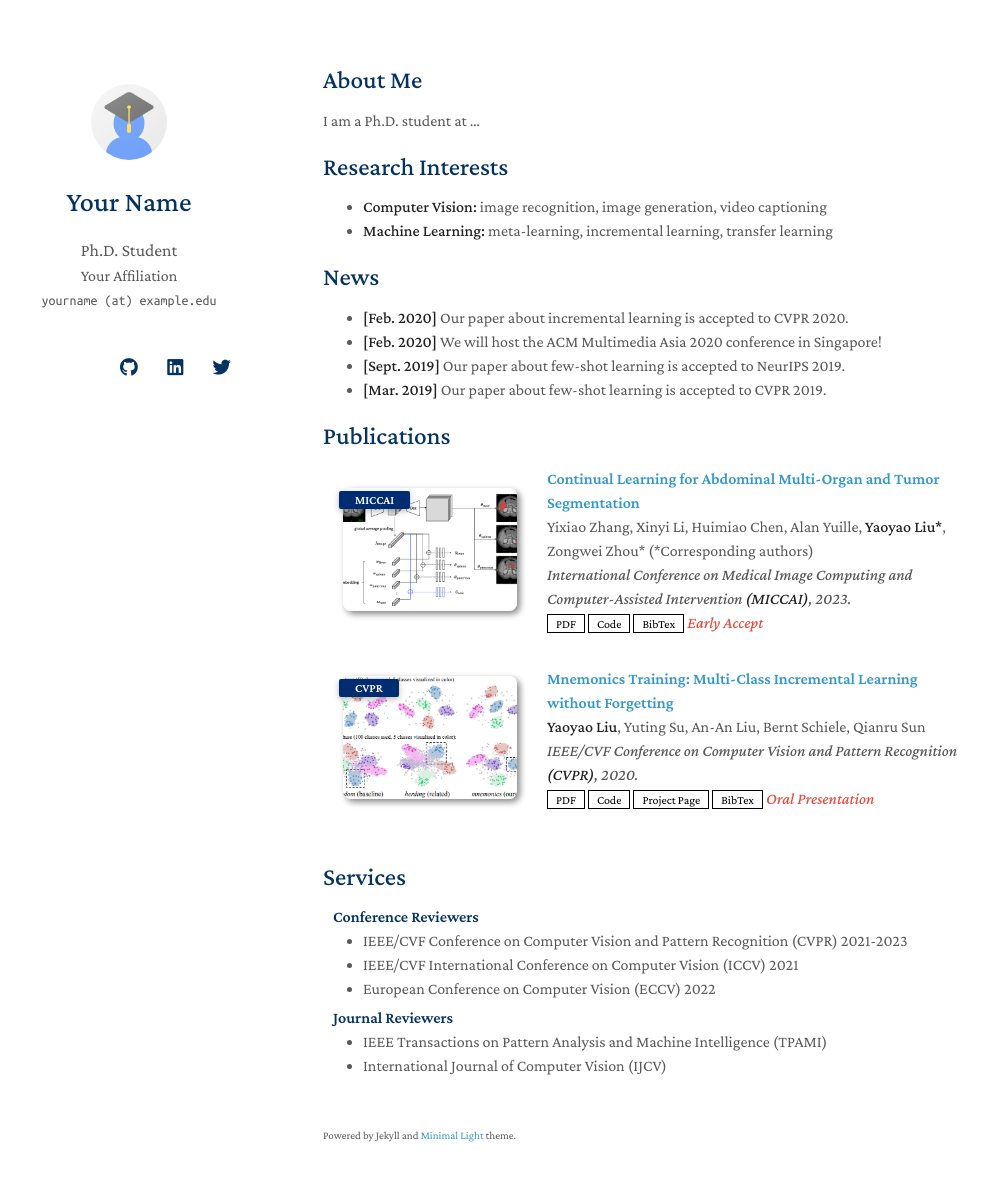
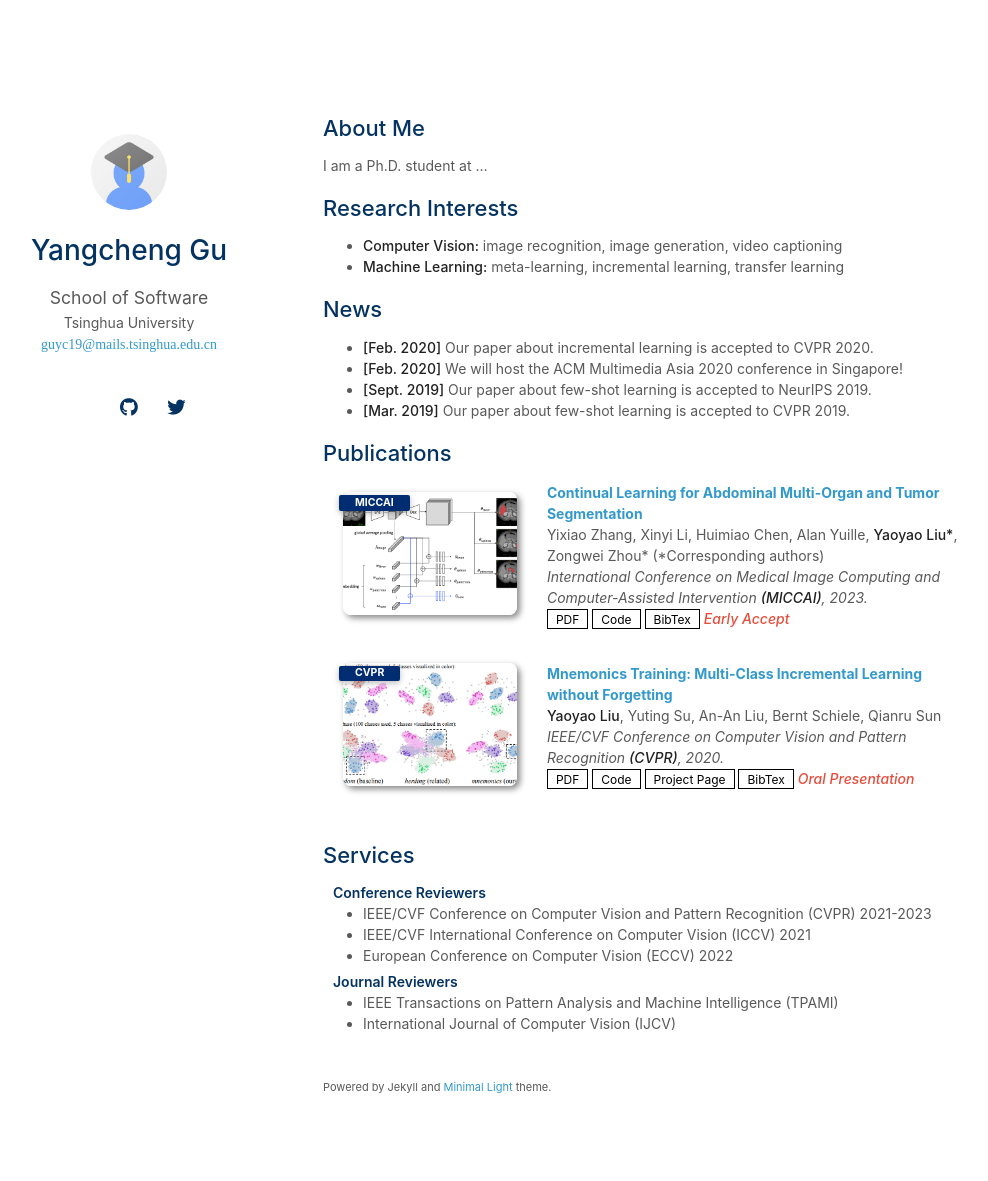
Before and after one commit to ferv3455/ferv3455.github.io, a Jekyll site: the page built from index.md, in a window 1280 px wide and 1216 px high. Shown: the top 1181 px of the window, without its empty margins (147-1135 px from the left). Built offline with Jekyll 4.4.1, drawn with Linux system fonts in a browser that asks for light colours; nearby versions of some CDN libraries; a style sheet for code colours, icons or effects is not loaded; our own code applies the rules of GitHub Pages for plain Markdown files.

Commit message:
initial web page

```diff
--- a/Gemfile
+++ b/Gemfile
@@ -18,3 +18,5 @@ gem "minima", "~> 2.0"
 gem "github-pages", group: :jekyll_plugins
 
 gem "webrick", "~> 1.8"
+
+gem 'wdm', '>= 0.1.0' if Gem.win_platform?
--- a/_config.yml
+++ b/_config.yml
@@ -1,28 +1,28 @@
 # Basic Information
-title: Your Name
-position: Ph.D. Student
-affiliation: Your Affiliation
-email: yourname (at) example.edu
+title: Yangcheng Gu
+position: School of Software
+affiliation: Tsinghua University
+affiliation_link: https://www.tsinghua.edu.cn
+email: guyc19@mails.tsinghua.edu.cn
 
 # Search Engine Optimization (SEO)
 # The following information is used to improve the website traffic from search engines, e.g., Google.
-keywords: minimal light
-description: The Minimal Light is a simple and elegant jekyll theme for academic personal homepage.
-canonical: https://minimal-light-theme.yliu.me/
+keywords: Yangcheng Gu
+description: Self-introduction and academic background of Yangcheng Gu.
+# canonical: https://minimal-light-theme.yliu.me/
 
 # Links
 # If you don't need one of them, you may delete the corresponding line.
-google_scholar: https://scholar.google.com/
+# google_scholar: https://scholar.google.com/
 cv_link: assets/files/curriculum_vitae.pdf
-github_link: https://github.com/
-linkedin: https://www.linkedin.com/
-twitter: https://twitter.com/
+github_link: https://github.com/ferv3455
+twitter: https://twitter.com/GUferv3455
 
 # Images (e.g., your profile picture and your website's favicon)
 # "favicon" and "favicon_dark" are used for the light and dark modes, respectively.
 avatar: ./assets/img/avatar.png
-favicon: ./assets/img/favicon.png
-favicon_dark: ./assets/img/favicon-dark.png
+favicon: ./assets/img/ferv.png
+favicon_dark: ./assets/img/ferv.png
 
 # Footnote
 # You may use the option to disable the footnote, "Powered by Jekyll and Minimal Light theme."
@@ -30,11 +30,12 @@ enable_footnote: true
 
 # Auto Dark Mode
 # You may use the option to disable the automatic dark theme
-auto_dark_mode: true
+auto_dark_mode: false
 
 # Font
 # You can use this option to choose between Serif or Sans Serif fonts.
-font: "Serif" # or "Sans Serif"
+# font: "Serif"
+font: "Sans Serif"
 
 # Google Analytics ID
 # Please remove this if you don't use Google Analytics
--- a/_layouts/homepage.html
+++ b/_layouts/homepage.html
@@ -54,7 +54,7 @@
         <br>
         {% endif %}
         {% if site.email %}
-        <email>{{ site.email }}</email>
+        <a href="mailto:{{ site.email }}" rel="noopener"><email>{{ site.email }}</email></a>
         {% endif %}
 
         <br>
--- a/_sass/minimal-light.scss
+++ b/_sass/minimal-light.scss
@@ -1,3 +1,9 @@
+@import url('https://fonts.googleapis.com/css?family=Lato');
+
+body {
+  font-family: 'Lato', sans-serif;
+}
+
 .pub-row {
   display: flex;
   align-items: center;}
```
Also changed, not shown: assets/img/ferv.png (added).
